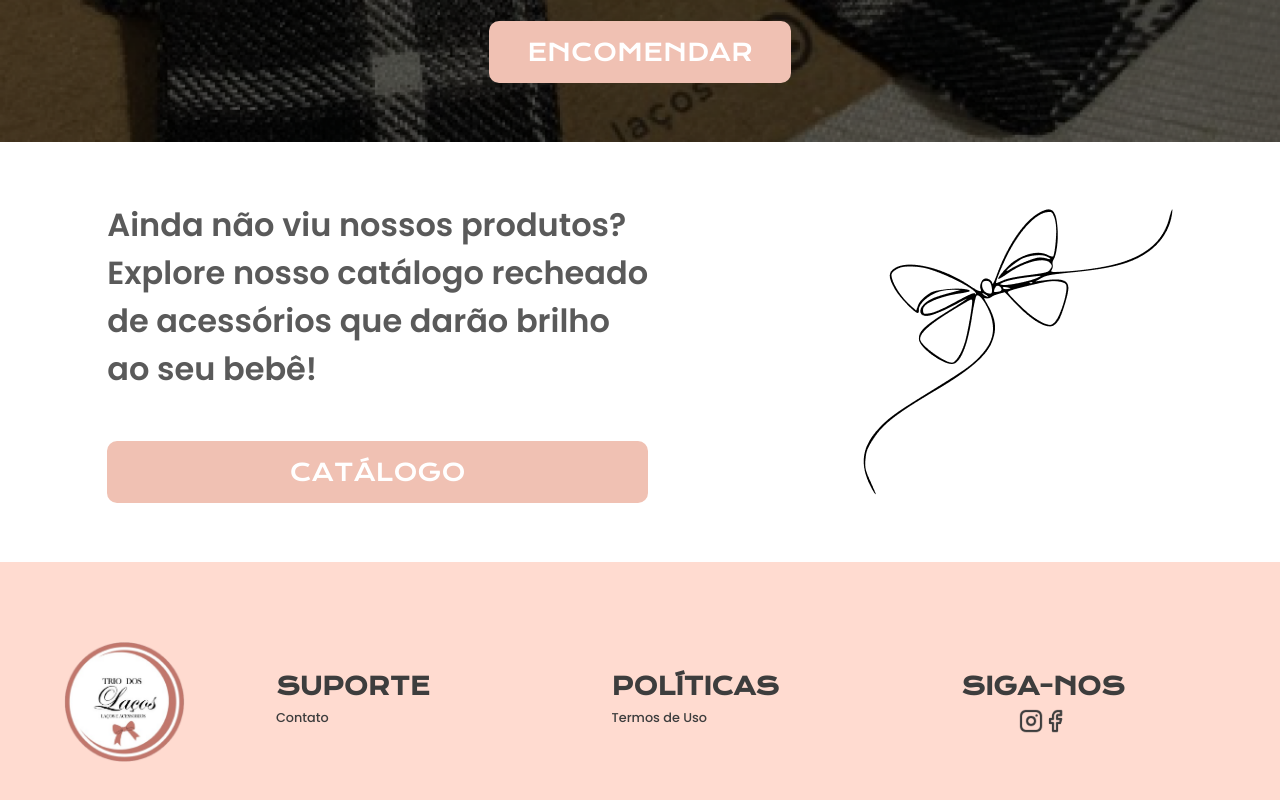
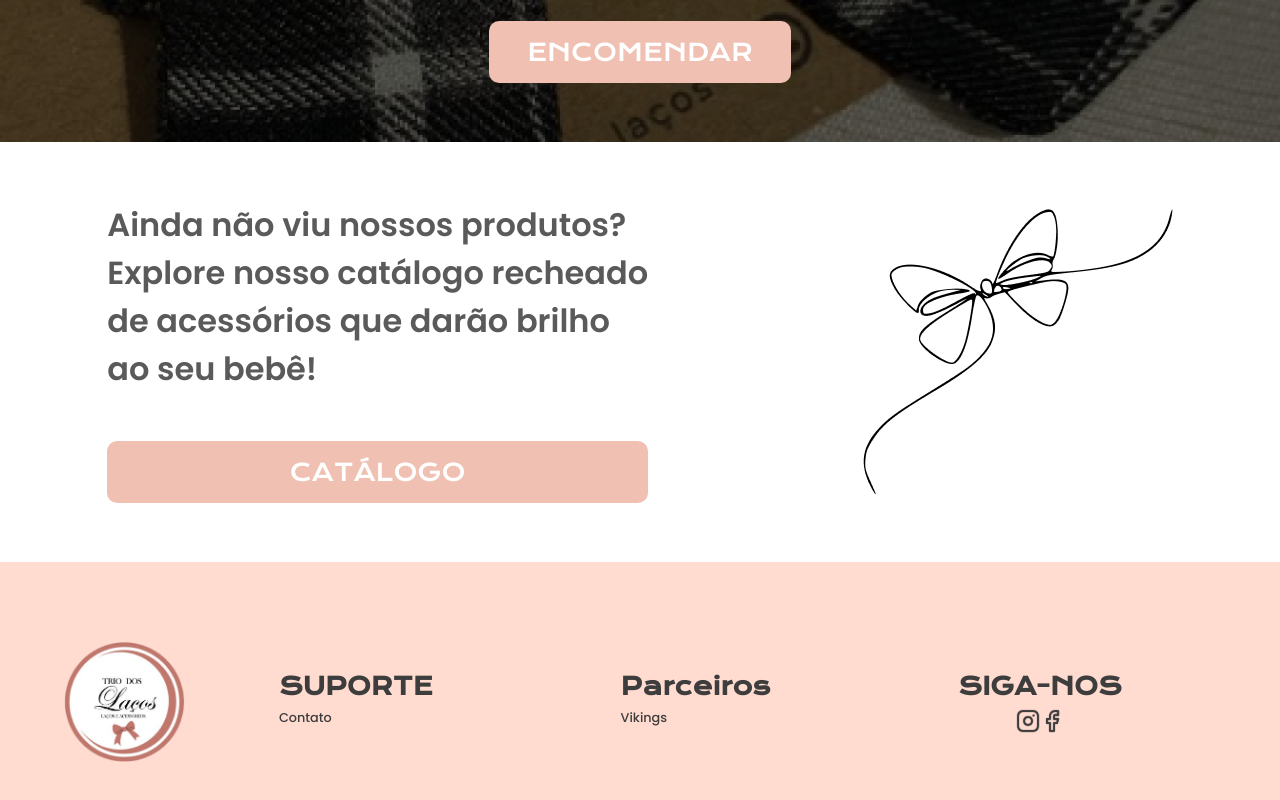
Before and after one commit to workSilas/TrioDosLacos, a React (Create React App) app: page / in a window 1280 px wide. Shown: the part 2629-3429 px from the top of the page. Built offline with nearby package versions, Linux system fonts and the light colour scheme; a web font is replaced by a local one.

Commit message:
Rodapé alterado

```diff
--- a/src/components/Rodape/index.jsx
+++ b/src/components/Rodape/index.jsx
@@ -48,8 +48,8 @@ export default function Rodape() {
         </div>
 
         <div className="separacaoComponentesRodape">
-          <h1>POLÍTICAS</h1>
-          <Link to={"/"}>Termos de Uso</Link>
+          <h1>Parceiros</h1>
+          <Link target='_blank' to={"http://4.172.207.208:3042"}>Vikings</Link>
         </div>
 
         <div className="separacaoComponentesRodape">
```
